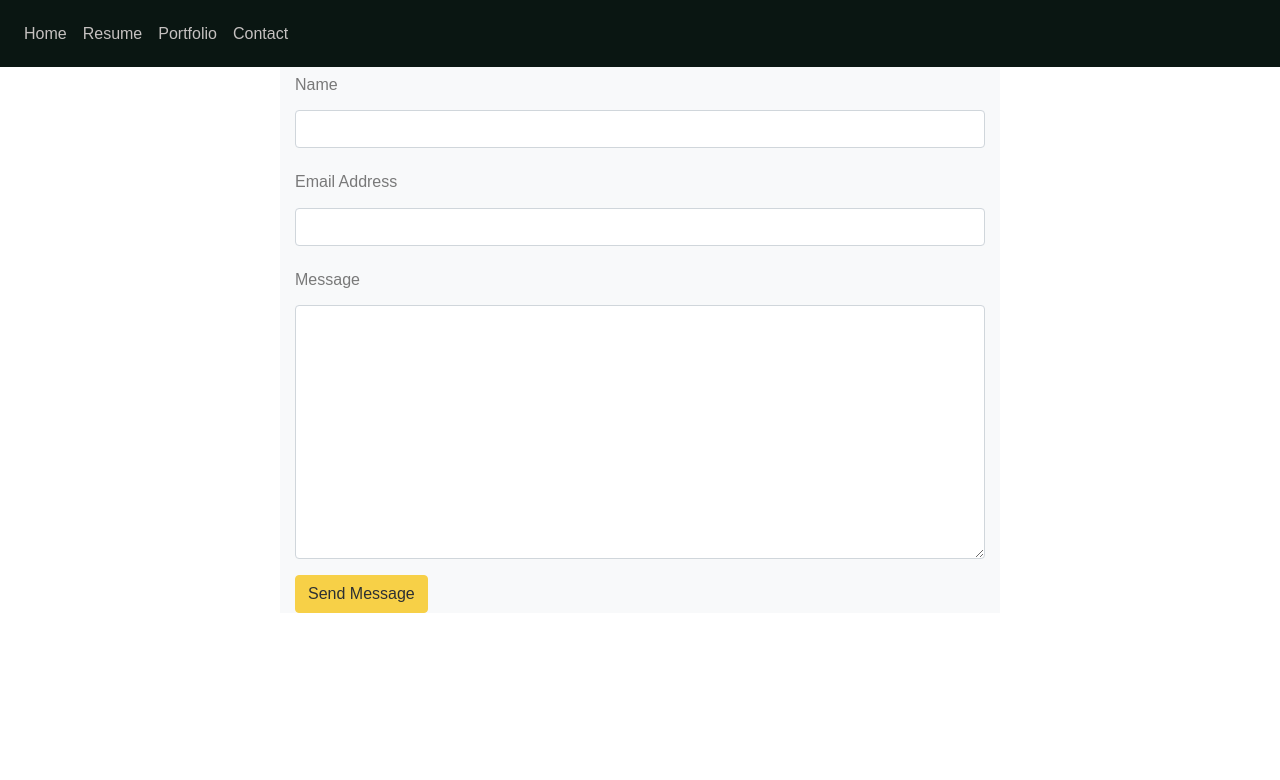
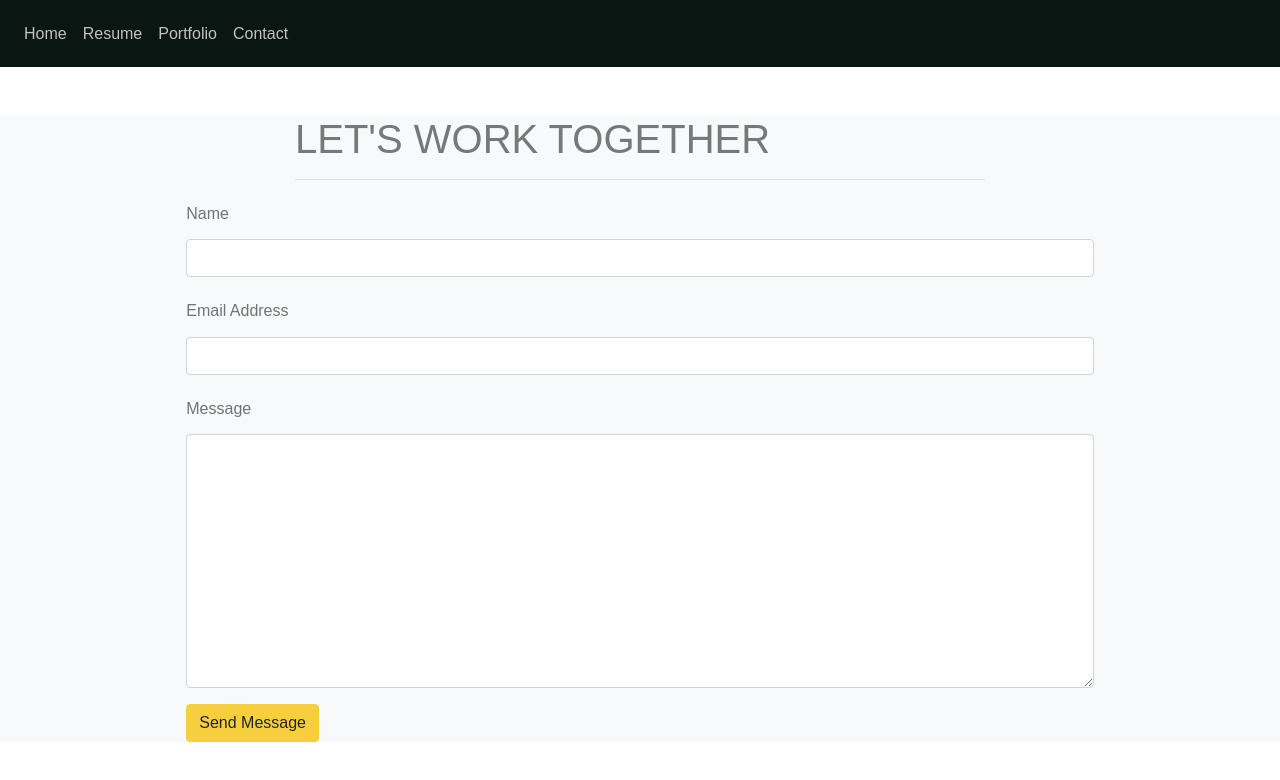
Before and after one commit to phillipjhl/Interactive-Resume, a React app: page /menu/contact in a window 1280 px wide. Shown: the top 780 px of the page. Built offline with nearby package versions, Linux system fonts and the light colour scheme.

Commit message:
added form title div

```diff
--- a/client/src/components/Contact.jsx
+++ b/client/src/components/Contact.jsx
@@ -40,15 +40,21 @@ class Contact extends Component {
 
     render() {
         return (
-            <div className="container mx-auto bg-light">
-                <form onSubmit={this.handleSubmit}>
+            <div className="container-fluid mx-auto bg-light">
+
+                <div className="container mx-auto mt-5">
+                    <h1 className="">LET'S WORK TOGETHER</h1>
+                    <hr />
+                </div>
+
+                <form className="col-sm-9 mx-auto" onSubmit={this.handleSubmit}>
                     <div className="form-group">
                         <label htmlFor="name">Name</label>
-                        <input id="name" name="name" type="text" className="form-control" onChange={this.handleChange} required/>
+                        <input id="name" name="name" type="text" className="form-control" onChange={this.handleChange} required />
                     </div>
                     <div className="form-group">
                         <label htmlFor="email">Email Address</label>
-                        <input id="email" name="email" type="email" className="form-control" onChange={this.handleChange} required/>
+                        <input id="email" name="email" type="email" className="form-control" onChange={this.handleChange} required />
                     </div>
                     <div className="form-group">
                         <label htmlFor="mesaage">Message</label>
@@ -56,6 +62,7 @@ class Contact extends Component {
                     </div>
                     <button id="message-submit" type="submit" onClick={this.handleSubmit} className="btn btn-contrast">Send Message</button>
                 </form>
+
             </div>
         );
     }
```
Lines whose indentation alone changed are shown as unchanged.
